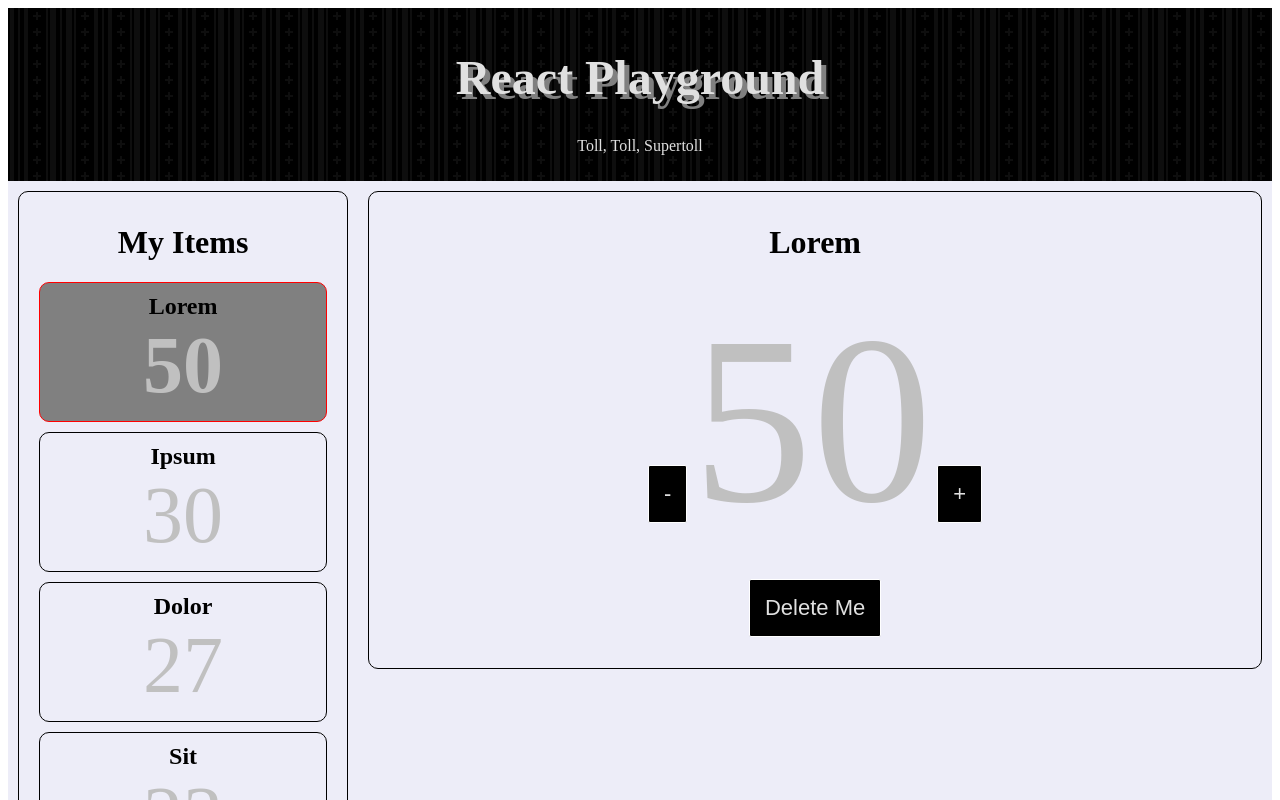
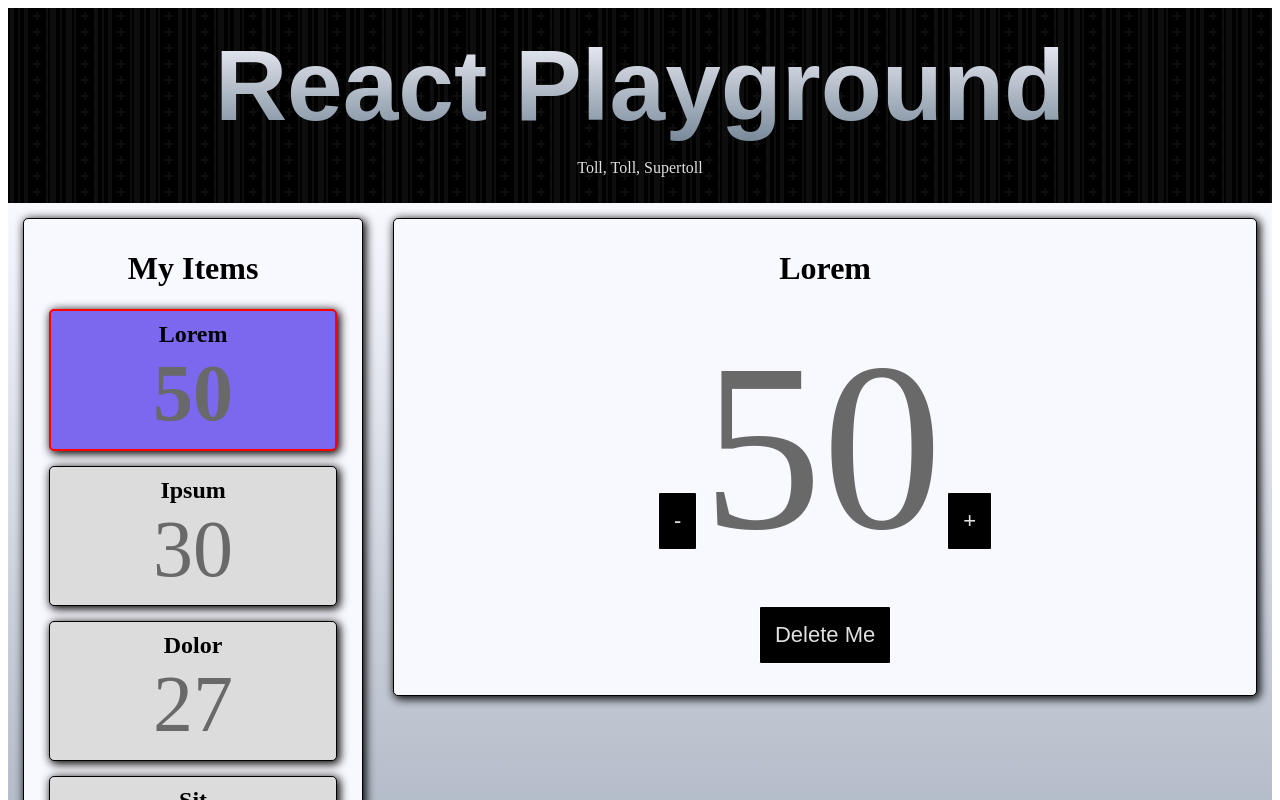
Before and after one commit to yveso/react-playground, a React (Create React App) app: page /item/0 in a window 1280 px wide. Shown: the top 800 px of the page. Built offline with nearby package versions, Linux system fonts and the light colour scheme; the HTML template or start-up script is replaced by a standard one.

Commit message:
Some styling

```diff
--- a/src/components/ListItem.css
+++ b/src/components/ListItem.css
@@ -3,6 +3,14 @@
 }
 
 .active > div {
-    background-color: gray;
-    border-color: red;
+    background-color: MediumSlateBlue ;
+    border: 2px solid red;
 }
+
+.sidebar_listitem {
+    background-color: Gainsboro;
+}
+
+.sidebar_listitem:hover {
+    background-color: silver;
+}
--- a/src/components/ListItem.js
+++ b/src/components/ListItem.js
@@ -13,7 +13,7 @@ const ListItem = (props) => {
   return (
     <li>
       <NavLink to={`/item/${id}`} style={{ textDecoration: 'none'}}>
-        <BorderedDiv>
+        <BorderedDiv className="sidebar_listitem">
           <ListItemHeading>{title}</ListItemHeading>
           <ListItemScore>{score}</ListItemScore>
         </BorderedDiv>
--- a/src/primitives/BorderedDiv.js
+++ b/src/primitives/BorderedDiv.js
@@ -1,12 +1,14 @@
 import styled from 'styled-components';
 
 const BorderedDiv = styled.div`
-  border: 1px solid ${props => props.theme.bg};
+  border: 1px solid black;
   color: ${props => props.theme.fg};
-  border-radius: 10px;
-  margin: 10px;
+  background: GhostWhite;
+  border-radius: 5px;
+  margin: 15px;
   padding: 10px;
   text-align: center;
+  box-shadow: 2px 2px 10px 1px ${props => props.theme.bg};
 
   >h1 {
     color: black;
--- a/src/primitives/Heading.js
+++ b/src/primitives/Heading.js
@@ -1,9 +1,12 @@
 import styled from 'styled-components';
 
 const Heading = styled.h1`
-  font-size: 3rem;
-  text-shadow: 5px 5px 0 gray;
-  font-family: cursive;
+  margin: 10px;
+  font-size: 100px;
+  font-family: fantasy;
+  background-image: linear-gradient(GhostWhite, LightSlateGray);
+  -webkit-background-clip: text;
+  color: transparent;
 `;
 
 export default Heading;
--- a/src/primitives/ListItemScore.js
+++ b/src/primitives/ListItemScore.js
@@ -1,7 +1,7 @@
 import styled from 'styled-components';
 
 const ListItemScore = styled.span`
-  color: silver;
+  color: DimGrey;
   font-size: ${props => props.makeItBigger ? '15rem' : '5rem'};
 `;
 
--- a/src/primitives/SiteDivs.js
+++ b/src/primitives/SiteDivs.js
@@ -7,7 +7,7 @@ const Site = styled.div`
 `;
 
 const SiteBody = styled.div`
-  background: rgb(237, 237, 248);
+  background-image: linear-gradient(to bottom, GhostWhite, LightSlateGray);;
   flex: 1 1 auto;
   display: flex;
 `;
```
